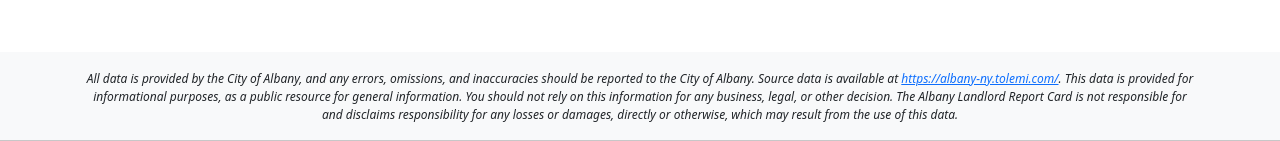
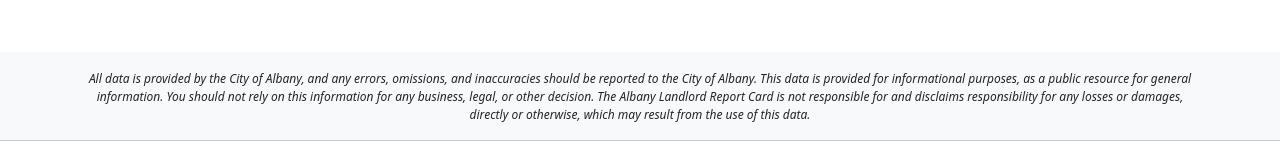
Before and after one commit to landlord-report-card/open-landlord, a React (Create React App) app in the folder frontend/: page /top in a window 1280 px wide. Shown: the part 778-919 px from the top of the page. Built offline with nearby package versions, Linux system fonts and the light colour scheme; no server answers; a web font is replaced by a local one.

Commit message:
fix disclaimer

```diff
--- a/frontend/src/components/Footer.js
+++ b/frontend/src/components/Footer.js
@@ -16,7 +16,6 @@
         <MDBRow>
             <p><br/>
                   All data is provided by the City of Albany, and any errors, omissions, and inaccuracies should be reported to the City of Albany.
-                  Source data is available at <a href="https://albany-ny.tolemi.com/">https://albany-ny.tolemi.com/</a>.
                   This data is provided for informational purposes, as a public resource for general information.
                   You should not rely on this information for any business, legal, or other decision.
                   The Albany Landlord Report Card is not responsible for and disclaims responsibility for any losses or damages, directly or otherwise, which may result from the use of this data.
```
Also changed, not shown: 5 other files (tests, documents, lock files or other folders).
